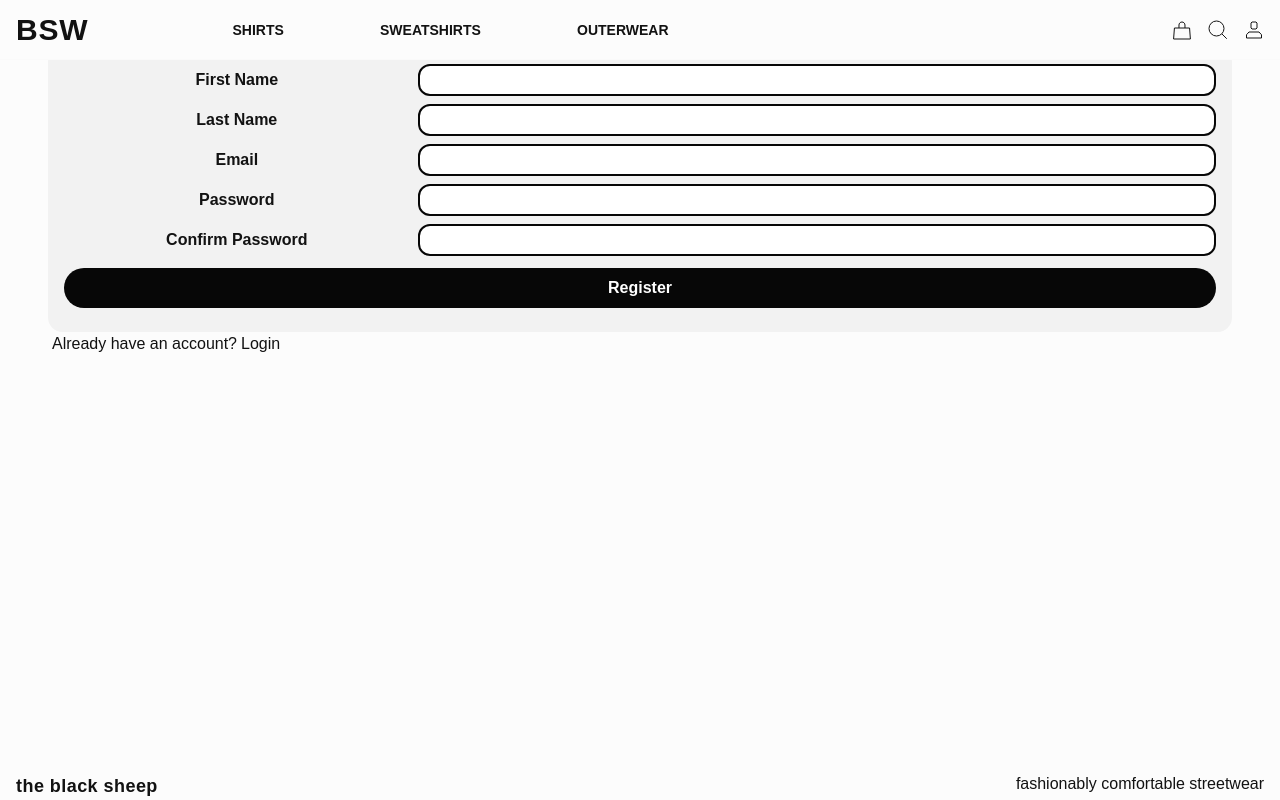
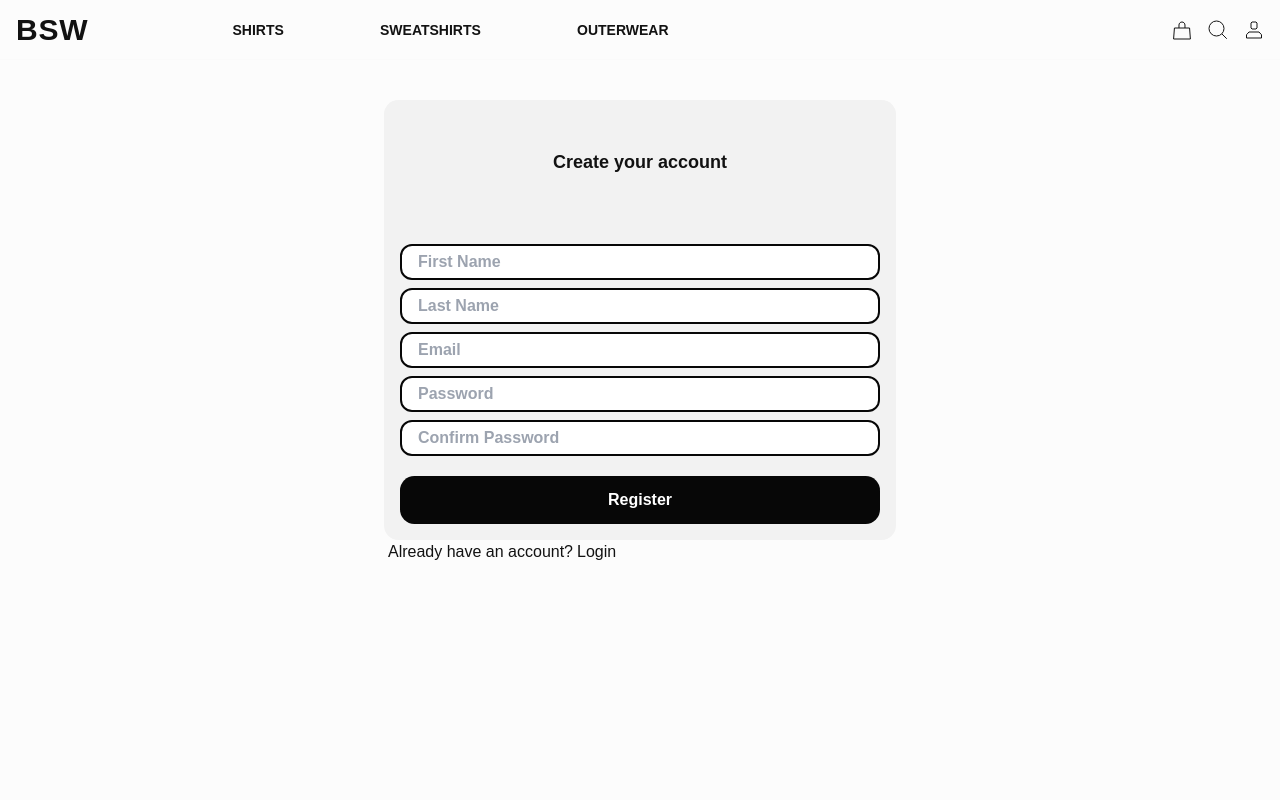
Before and after one commit to duncanmatt/ecomm_next, a Next.js app: page /Register in a window 1280 px wide. Shown: the top 800 px of the page. Built offline with nearby package versions, Linux system fonts and the light colour scheme.

Commit message:
update register form

```diff
--- a/src/pages/Profile.tsx
+++ b/src/pages/Profile.tsx
@@ -12,10 +12,12 @@ const Profile = () => {
     return (
       <>
         <Layout>
-          <div className='py-3rem flex flex-col items-center justify-center'>
-            <div>Signed in as {session.user?.email}</div>
-            <br />
-            <button onClick={() => signOut()}>Sign out</button>
+          <div className='mt-[160px]'>
+            <div className='py-3rem flex flex-col items-center justify-center'>
+              <div>Signed in as {session.user?.email}</div>
+              <br />
+              <button onClick={() => signOut()}>Sign out</button>
+            </div>
           </div>
         </Layout>
       </>
--- a/src/pages/Register.tsx
+++ b/src/pages/Register.tsx
@@ -45,91 +45,93 @@ const Register = () => {
   return (
     <Layout>
       <div className='min-h-main relative'>
-        <div className='p-3rem'>
-          <div className='flex flex-col justify-center'>
-            <div className='flex bg-[#f2f2f2] rounded-sm'>
+        <div className='mt-[100px]'>
+          <div className='flex flex-col m-auto w-[32em]'>
+            <div className='flex flex-col bg-[#f2f2f2] rounded-sm'>
+              <div className='my-3rem font-semibold text-lg text-center'>
+                <h3>Create your account</h3>
+              </div>
               <form
-                className='p-4 justify-between flex flex-1 gap-3 flex-col '
+                className='p-4 justify-between flex flex-1 flex-col w-full '
                 onSubmit={handleSubmit}
               >
-                <div className='flex flex-col flex-1 gap-2'>
-                  <span className='flex flex-row gap-2 items-center h-8'>
+                <div className='flex flex-col w-full '>
+                  <span className='my-1 h-9'>
                     <label
-                      className=' text-center font-semibold basis-30'
+                      className='font-semibold basis-30'
                       htmlFor='firstName'
                     >
-                      First Name
-                    </label>
                       <input
-                      className='rounded-xl border-2 bg-inherit border-b rounded-xs flex flex-1 h-full flex-0 px-4'
+                        className='rounded-xl border-2 bg-inherit border-b rounded-xs flex w-full h-full px-4'
                         type='text'
                         id='firstName'
                         name='firstName'
+                        required
+                        placeholder='First Name'
                       />
+                    </label>
                   </span>
-                  <span className='flex flex-row gap-2 items-center h-8'>
+                  <span className='my-1 h-9'>
                     <label
-                      className='text-center font-semibold basis-30'
+                      className='font-semibold basis-30'
                       htmlFor='lastName'
                     >
-                      Last Name
-                    </label>
                       <input
-                      className='rounded-xl border-2 bg-inherit border-b rounded-xs flex flex-1 h-full flex-0 px-4'
+                        className='rounded-xl border-2 bg-inherit border-b rounded-xs flex w-full h-full px-4'
                         type='text'
                         id='lastName'
                         name='lastName'
+                        placeholder='Last Name'
                       />
+                    </label>
                   </span>
-                  <span className='flex flex-row gap-2 items-center h-8'>
-                    <label
-                      className='text-center font-semibold basis-30'
-                      htmlFor='email'
-                    >
-                      Email
-                    </label>
+                  <span className='h-9 my-1'>
+                    <label className='font-semibold' htmlFor='email'>
                       <input
-                      className='rounded-xl border-2 bg-inherit border-b rounded-xs flex flex-1 h-full flex-0 px-4'
+                        className='rounded-xl border-2 bg-inherit border-b rounded-xs flex h-full w-full px-4'
                         type='email'
                         id='email'
                         name='email'
+                        placeholder='Email'
                         required
                       />
+                    </label>
                   </span>
-                  <span className='flex flex-row gap-2 items-center h-8'>
+                  <span className='my-1 h-9'>
                     <label
-                      className=' text-center font-semibold basis-30'
+                      className='font-semibold basis-30'
                       htmlFor='password'
                     >
-                      Password
-                    </label>
                       <input
-                      className='rounded-xl border-2 bg-inherit border-b rounded-xs flex flex-1 h-full flex-0 px-4'
+                        className='rounded-xl border-2 bg-inherit border-b rounded-xs flex w-full h-full px-4'
                         type='password'
                         id='password'
                         name='password'
+                        placeholder='Password'
                         required
                       />
+                    </label>
                   </span>
-                  <span className='flex flex-row gap-2 items-center h-8'>
+                  <span className='my-1 h-9'>
                     <label
-                      className='text-center font-semibold basis-30'
+                      className='font-semibold basis-30'
                       htmlFor='password2'
                     >
-                      Confirm Password
-                    </label>
                       <input
-                      className='rounded-xl border-2 bg-inherit border-b rounded-xs flex flex-1 h-full flex-0 px-4'
+                        className='rounded-xl border-2 bg-inherit border-b rounded-xs flex w-full h-full px-4'
                         type='password'
                         id='password2'
                         name='password2'
+                        placeholder='Confirm Password'
+                        required
                       />
+                    </label>
                   </span>
                 </div>
-                <div>
-                  <span className='flex mb-2 h-10'>
+                <div className='pt-1rem'>
+                  <span className='flex h-12'>
                     <input
-                      className='border-2 border-transparent text-white font-bold bg-b hover:bg-[#c1c1c1] hover:text-b rounded-reg flex-1'
+                      className='border-2 border-transparent text-white font-bold bg-b hover:bg-[#c1c1c1] hover:text-b rounded-sm flex-1'
                       type='submit'
                       value='Register'
                     />
```
Lines whose indentation alone changed are shown as unchanged.
